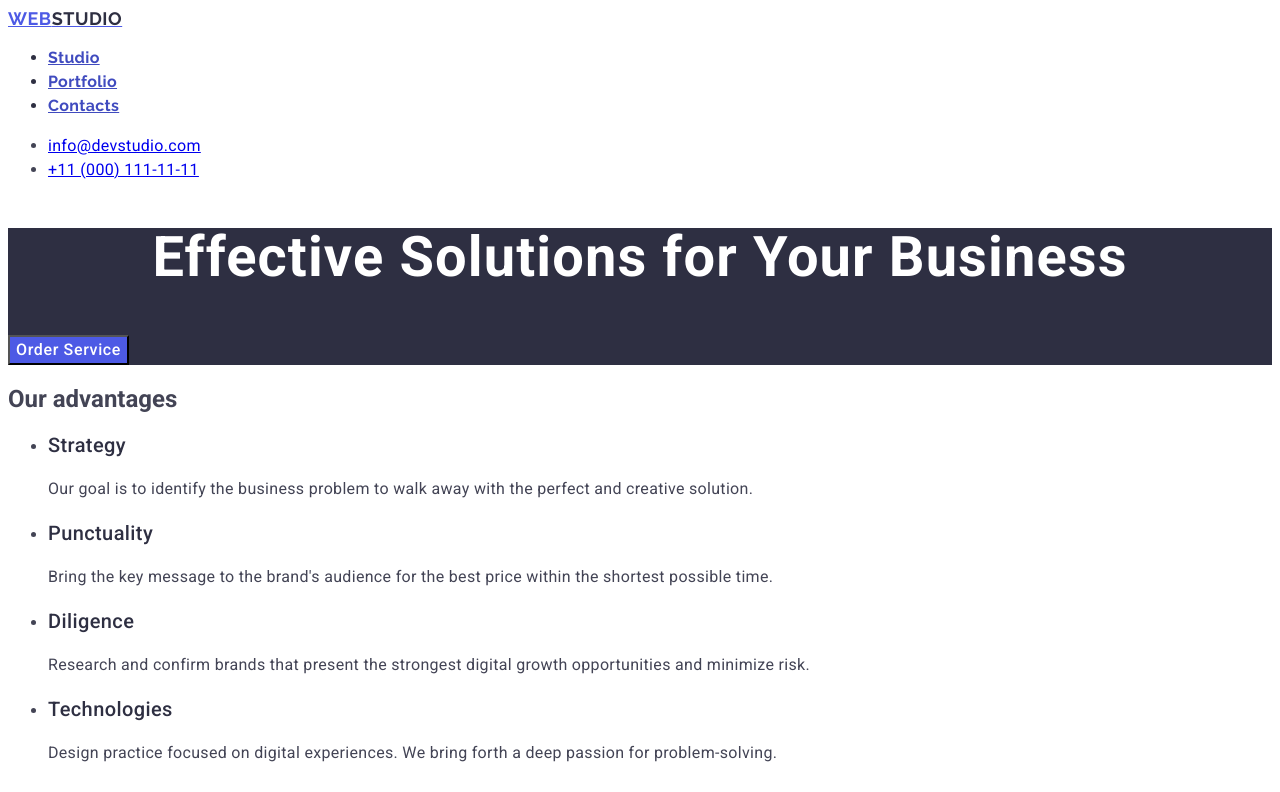
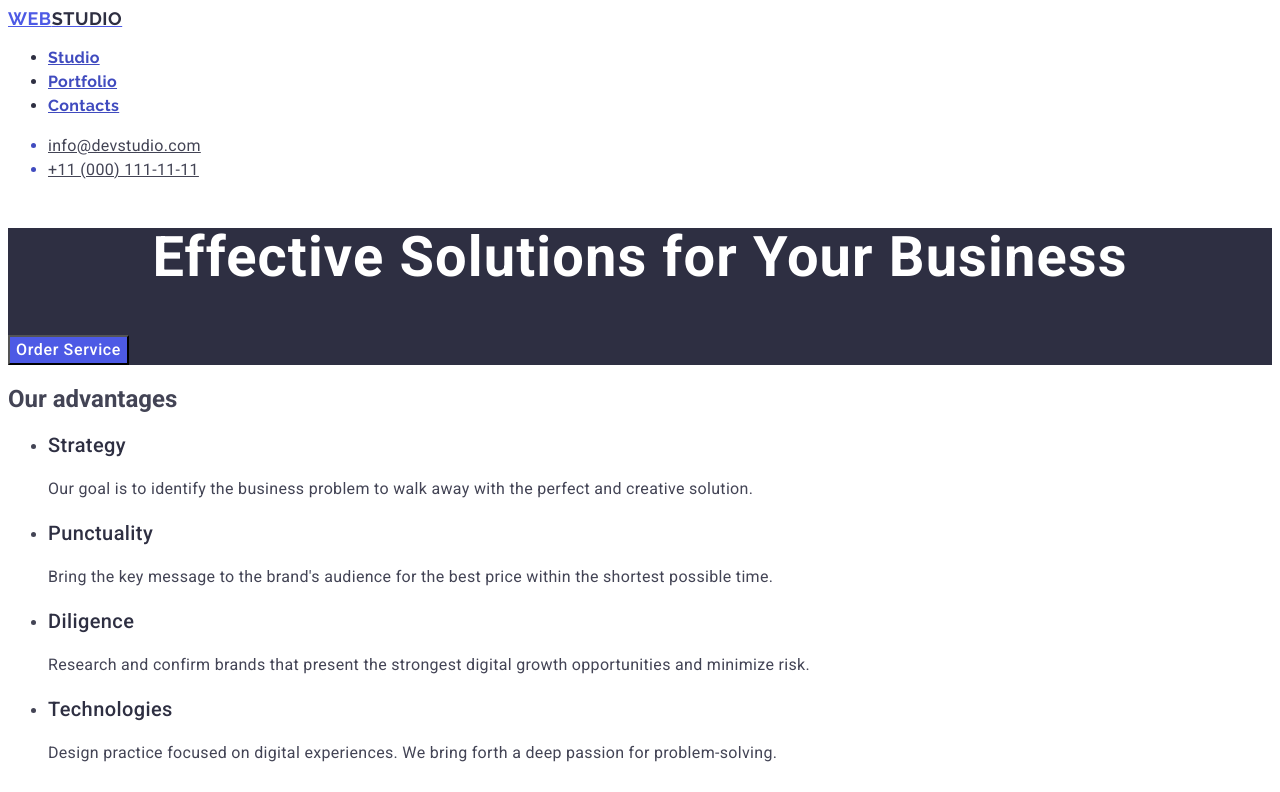
Before and after one commit to gudsasa/goit-markup-hw-02, a plain HTML site: page index.html in a window 1280 px wide. Shown: the top 792 px of the page. Drawn offline with Linux system fonts and the light colour scheme.

Commit message:
goit-markup-hw-02

```diff
--- a/css/styles.css
+++ b/css/styles.css
@@ -53,7 +53,7 @@ body {
 .header-contact:focus {
     background-color: #404BBF
 }
-.header-itam {
+.header-contact {
     color: var(--SLATE, #434455);
         font-size: 16px;
         font-weight: 400;
--- a/index.html
+++ b/index.html
@@ -15,7 +15,7 @@
 <body>
     <header class="header-one">
         <nav class="header-nav">
-            <a class="header-web-blu" href="/index.html">Web<span class="header-nav-web">Studio</span></a>
+            <a class="header-web-blu" href="index.html">Web<span class="header-nav-web">Studio</span></a>
             <ul class="header-list">
                 <li class="header-web"><a href="" class="web-one">Studio</a></li>
                 <li class="header-web"><a href="" class="web-one">Portfolio</a></li>
@@ -24,8 +24,8 @@
         </nav>
         <address class="contact-address">
             <ul class="contact-address-list">
-                <li class="header-itam"><a href="mailto:info@devstudio.com" class="header-contact">info@devstudio.com</a></li>
-                <li class="header-itam"><a href="tel:+110001111111" class="header-contact">+11 (000) 111-11-11</a></li>
+                <li class="header-itam"><a  class="header-contact" href="mailto:info@devstudio.com">info@devstudio.com</a></li>
+                <li class="header-itam"><a  class="header-contact" href="tel:+110001111111">+11 (000) 111-11-11</a></li>
             </ul>
         </address>
     </header>
```
